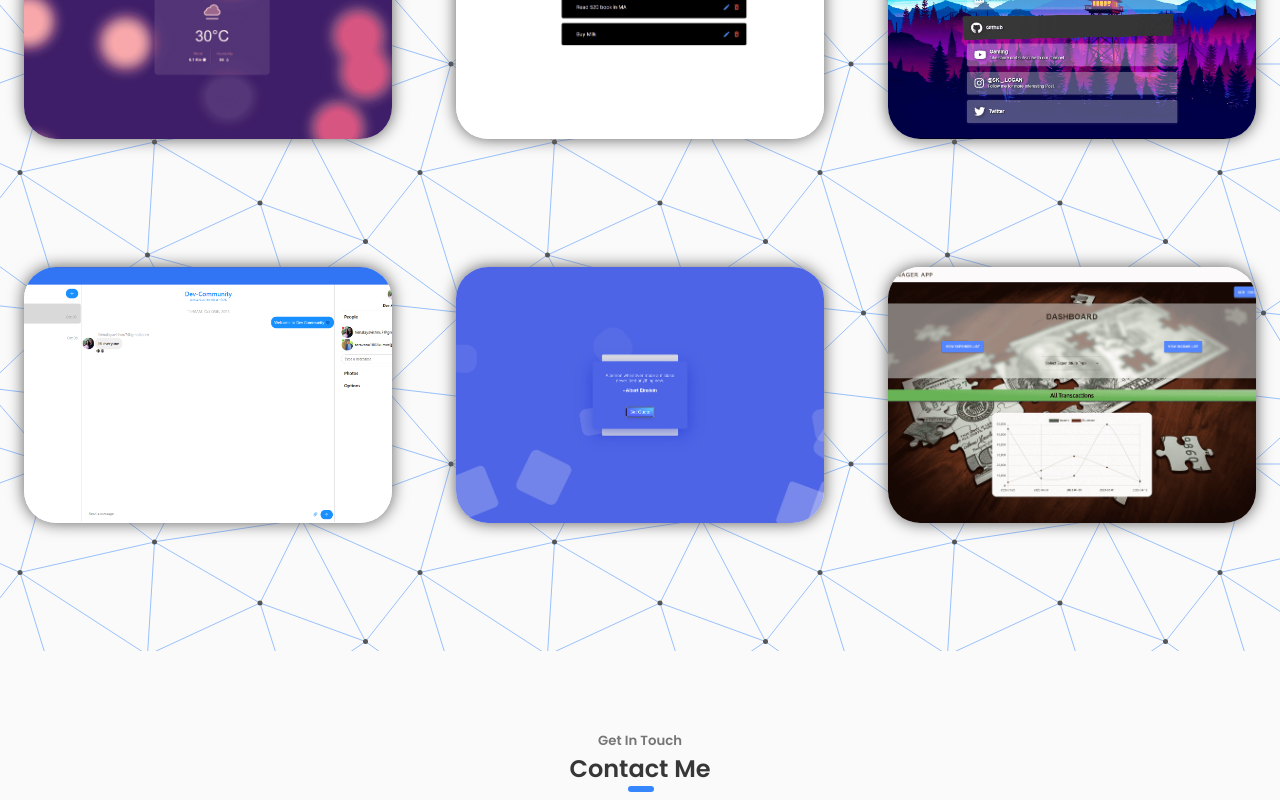
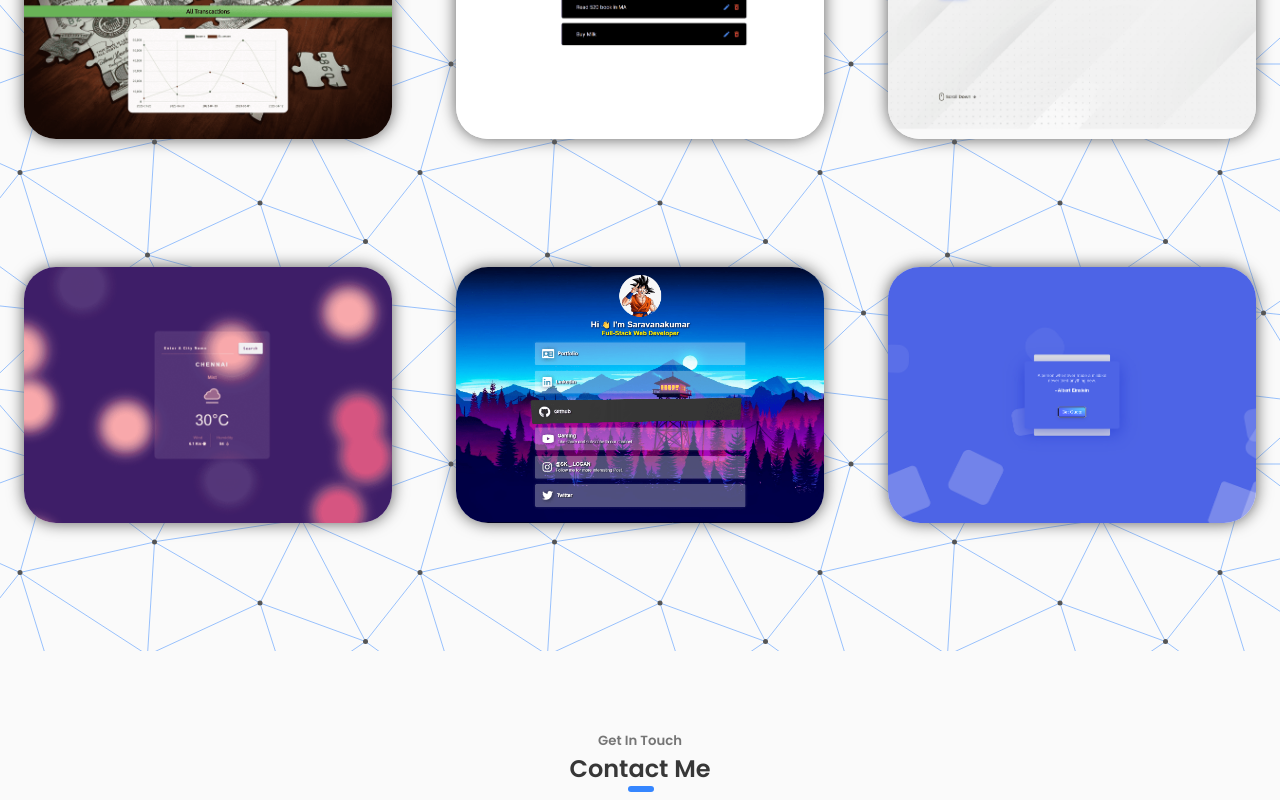
Before and after one commit to Saravanakumar1802/Portfolio, a React (Create React App) app: page / in a window 1280 px wide. Shown: the part 3380-4180 px from the top of the page. Built offline with nearby package versions, Linux system fonts and the light colour scheme; a web font is replaced by a local one.

Commit message:
project  added

```diff
--- a/src/component/projects/ProjectData.jsx
+++ b/src/component/projects/ProjectData.jsx
@@ -7,7 +7,7 @@ import { Container, Row, Col, Tab, Nav } from "react-bootstrap";
 
 //ProjectCard Pics
 import todoListProjectPic from "../../assets/todolist-mini-project.png"
-import chatApp from "../../assets/chat app.png"
+// import chatApp from "../../assets/chat app.png"
 // import pokemonApiProjectPic from "../../assets/pokemon-api.png"
 import gamingPageProjectPic from "../../assets/gaming-page.png"
 import portfoliopic from "../../assets/my_portfolio.png"
@@ -19,6 +19,7 @@ import QuoteGenerator from '../../assets/Quote.png'
 import youtube from '../../assets/YouTube.png'
 import linktree from '../../assets/linkTree.png'
 import clock from '../../assets/digitalClock.png'
+import bookApp from '../../assets/openBook.jpeg'
 
 const ProjectData = () => {
     let card = [{
@@ -26,7 +27,16 @@ const ProjectData = () => {
         projectSummary: 'This YouTube_Clone created using reactJs, nodejs, expressjs, MongoDb.',
         image: youtube,
         github: 'https://github.com/Saravanakumar1802/Youtube-Clone-Frontend',
+        githubServer: 'https://github.com/Saravanakumar1802/Youtube-Clone-Backend',
         netify: 'https://youtube-clone-saravana.netlify.app/',
+    },
+    {
+        projectTitle: 'OpenBook App',
+        projectSummary: 'I developed a Book Site. Combining MongoDB, Express.js, React, and Node.js, and firebase Auth.',
+        image: bookApp,
+        github: 'https://github.com/Saravanakumar1802/OpenBook-App-Client',
+        githubServer: 'https://github.com/Saravanakumar1802/OpenBook-App-Server',
+        netify: 'https://openbook-app-saravana.netlify.app/',
     },
     {
         projectTitle: 'Review Rockerz',
@@ -36,8 +46,25 @@ const ProjectData = () => {
         netify: 'https://movie-site-saravana.netlify.app/',
     },
     {
+
+        projectTitle: 'Money_Manager',
+        projectSummary: 'Money Manager App is a web-based financial management application built using the MERN stack',
+        image: moneyManager,
+        github: 'https://github.com/Saravanakumar1802/Money-Manager-frontend',
+        githubServer: 'https://github.com/Saravanakumar1802/Money-Manager-backend',
+        netify: 'https://money-manager-app-saravana.netlify.app/',
+    },
+    {
+        projectTitle: 'TODO App',
+        projectSummary: 'MERN stack ToDo App It allows users to manage their tasks efficiently',
+        image: todoApp,
+        github: 'https://github.com/Saravanakumar1802/Fullstack-ToDo-App-Frontend',
+        githubServer: '',
+        netify: 'https://mern-todo-app-saravana.netlify.app/',
+    },
+    {
         projectTitle: 'My Portfolio',
-        projectSummary: 'This portfolio created using react Js',
+        projectSummary: 'A portfolio built with React.js. It is a dynamic and responsive.I additionally used emailJs and tostify etc..',
         image: portfoliopic,
         github: 'https://github.com/Saravanakumar1802/Portfolio',
         netify: 'https://portfolio-saravana.netlify.app/',
@@ -50,28 +77,20 @@ const ProjectData = () => {
         netify: 'https://weather-api-saravana.netlify.app/',
     },
     {
-        projectTitle: 'TODO App',
-        projectSummary: 'MERN stack ToDo App',
-        image: todoApp,
-        github: 'https://github.com/Saravanakumar1802/Fullstack-ToDo-App-Frontend',
-        netify: 'https://mern-todo-app-saravana.netlify.app/',
-    },
-    {
-
         projectTitle: 'Link-Tree',
-        projectSummary: 'I Created linkTree uing HTML5, Css, Js',
+        projectSummary: 'I Created linkTree uing HTML5, Css, Js. Its a single-page website presenting a collection of links.',
         image: linktree,
         github: 'https://github.com/Saravanakumar1802/Link-tree',
         netify: 'https://link-tree-saravana.netlify.app/',
     },
 
-    {
-        projectTitle: 'LetsChat App',
-        projectSummary: 'Created Chat App using react Js, react hooks, ChatEngine and FirebaseAuth',
-        image: chatApp,
-        github: 'https://github.com/Saravanakumar1802/Chat_App',
-        netify: 'https://chat-app-saravana.netlify.app/',
-    },
+    // {
+    //     projectTitle: 'LetsChat App',
+    //     projectSummary: 'Created Chat App using react Js, react hooks, ChatEngine and FirebaseAuth',
+    //     image: chatApp,
+    //     github: 'https://github.com/Saravanakumar1802/Chat_App',
+    //     netify: 'https://chat-app-saravana.netlify.app/',
+    // },
     // {
     //     projectTitle: 'Pokemon Api',
     //     projectSummary: 'Pokemon API using async/await, fetch and HTML, Css',
@@ -86,18 +105,10 @@ const ProjectData = () => {
         github: 'https://github.com/Saravanakumar1802/Random_Quote_Generator',
         netify: 'https://quote-generator-api-saravana.netlify.app/',
     },
-    {
+    ]
 
-        projectTitle: 'Money_Manager',
-        projectSummary: 'MERN stack Money manager App',
-        image: moneyManager,
-        github: 'https://github.com/Saravanakumar1802/Money-Manager-frontend',
-        netify: 'https://money-manager-app-saravana.netlify.app/',
-    },
-    ]
     let card2 = [
         {
-
             projectTitle: 'Digital Clock',
             projectSummary: 'I Created Digital Clock using HTML, Css, Javascript',
             image: clock,
--- a/src/component/projects/ProjectsCard.jsx
+++ b/src/component/projects/ProjectsCard.jsx
@@ -14,12 +14,25 @@ const ProjectsCard = ({ data }) => {
                     <a href={data.netify} target="_blank" rel="noreferrer" className="project-link">Demo
                         <i className="project_preview uil uil-arrow-up-right"></i>
                     </a></Button> &nbsp;
-
-                <Button variant="primary" size="sm" className='projects-link-btn'>
-                    <a href={data.github} target="_blank" rel="noreferrer" className="project-link">Code
+                {data.githubServer ? <Button variant="primary" size="sm" className='projects-link-btn'>
+                    <a href={data.github} target="_blank" rel="noreferrer" className="project-link">Front
                         <i className="project_github uil uil-github"></i>
                     </a>
-                </Button>
+                </Button> :
+
+                    <Button variant="primary" size="sm" className='projects-link-btn'>
+                        <a href={data.github} target="_blank" rel="noreferrer" className="project-link">Code
+                            <i className="project_github uil uil-github"></i>
+                        </a>
+                    </Button>
+                }&nbsp;&nbsp;
+
+                {data.githubServer ? <Button variant="primary" size="sm" className='projects-link-btn'>
+                    <a href={data.githubServer} target="_blank" rel="noreferrer" className="project-link">Back
+                        <i className="project_github uil uil-github"></i>
+                    </a>
+                </Button> : null}
+
             </div>
         </div>
     )
--- a/src/component/projects/projects.css
+++ b/src/component/projects/projects.css
@@ -76,7 +76,7 @@
 }
 
 .portfolio-box .project-img {
-    object-fit:cover;
+    object-fit: cover;
     width: 100%;
     transition: .6s ease;
     height: 16rem;
@@ -134,7 +134,9 @@
 .projects-link-btn {
     border-radius: 2rem;
     padding: 0 4px 0 4px;
+
 }
+
 
 .projects-link-btn:hover {
     background-color: #d8d8d8;
@@ -344,10 +346,12 @@ div.row {
         font-size: 15px;
 
     }
+
     .project .nav.nav-pills {
         width: 90%;
 
     }
+
     .portfolio-layer p {
         font-size: 0.9rem;
         margin: .2rem 0 1rem;
```
Also changed, not shown: src/assets/openBook.jpeg (added).
